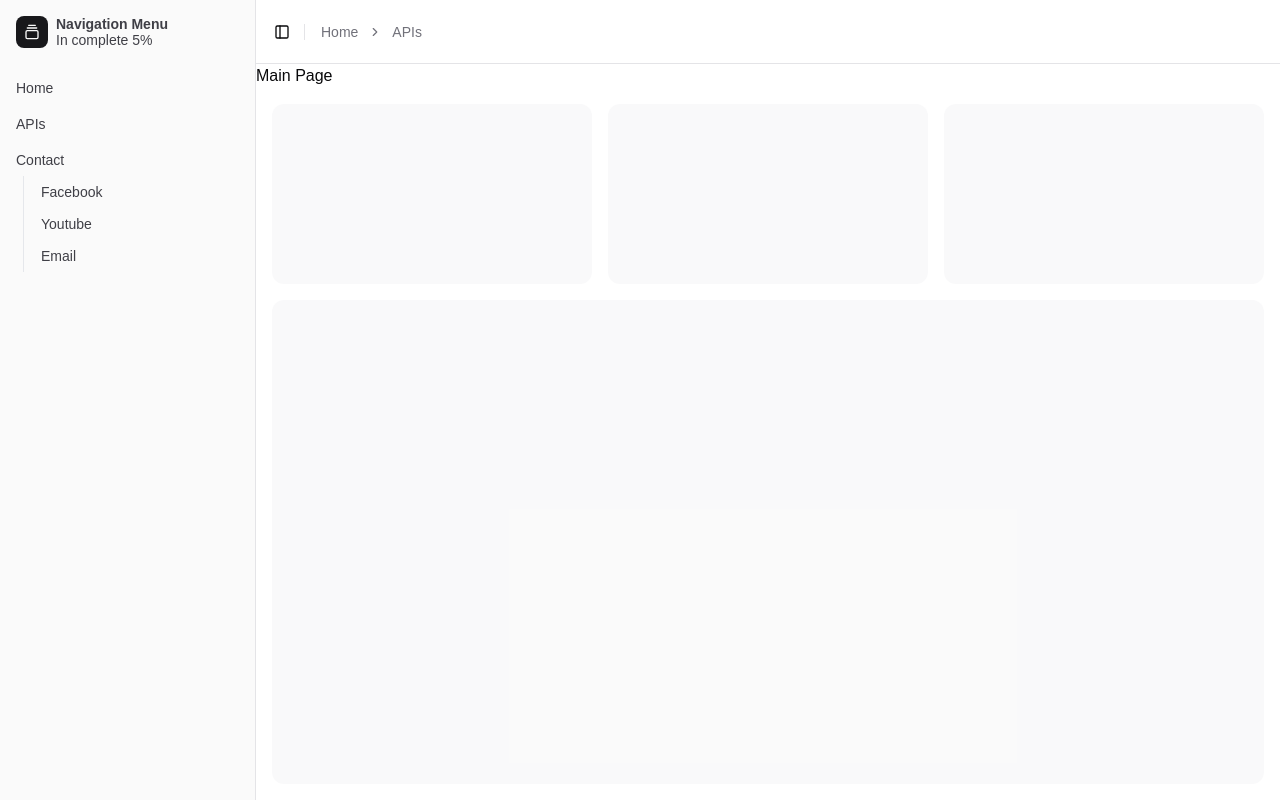
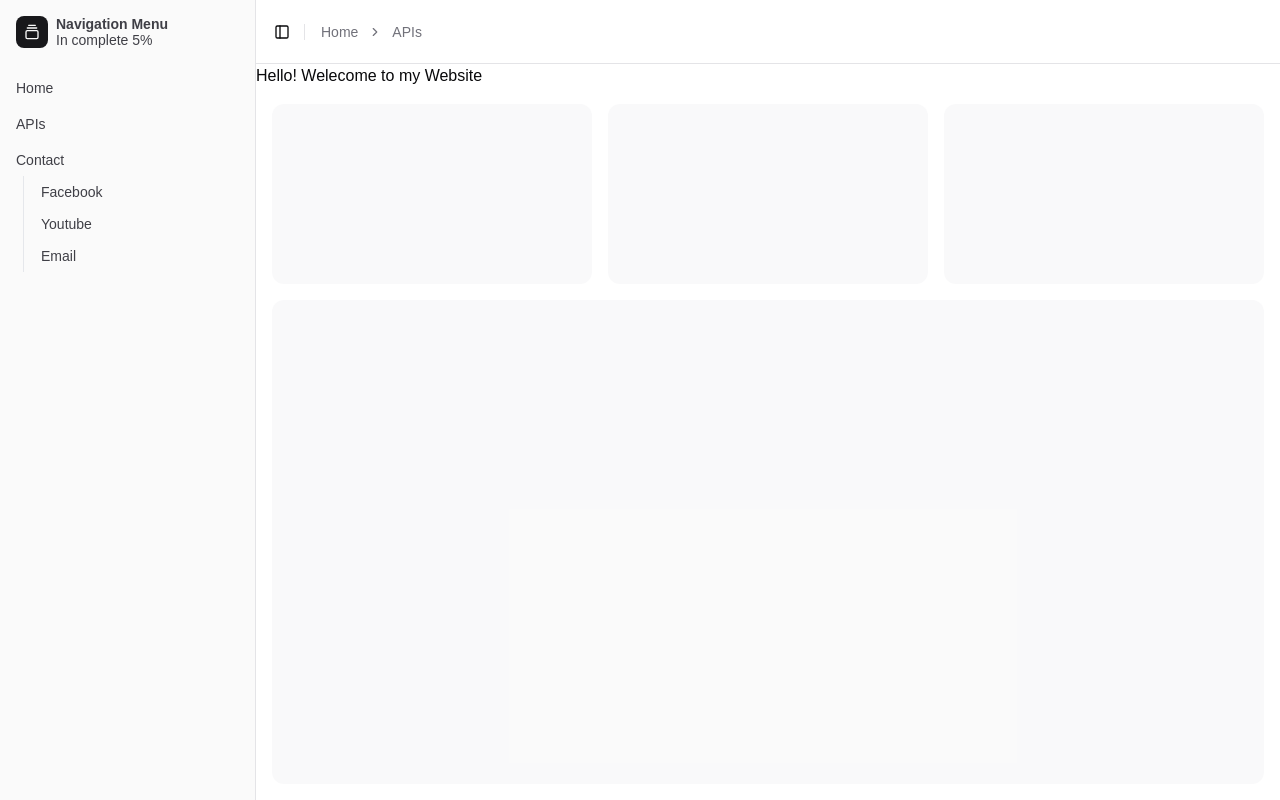
Before and after one commit to ACESunny/Chinanan, a Next.js app in the folder web/: page / in a window 1280 px wide. Built offline with nearby package versions, Linux system fonts and the light colour scheme.

Commit message:
Update page.jsx

```diff
--- a/web/src/app/page.jsx
+++ b/web/src/app/page.jsx
@@ -3,7 +3,7 @@ export default function Home() {
   return (
     <div>
       <main>
-        <p>Main Page</p>
+        <p className="center">Hello! Welecome to my Website</p>
       </main>
     </div>
   );
```
